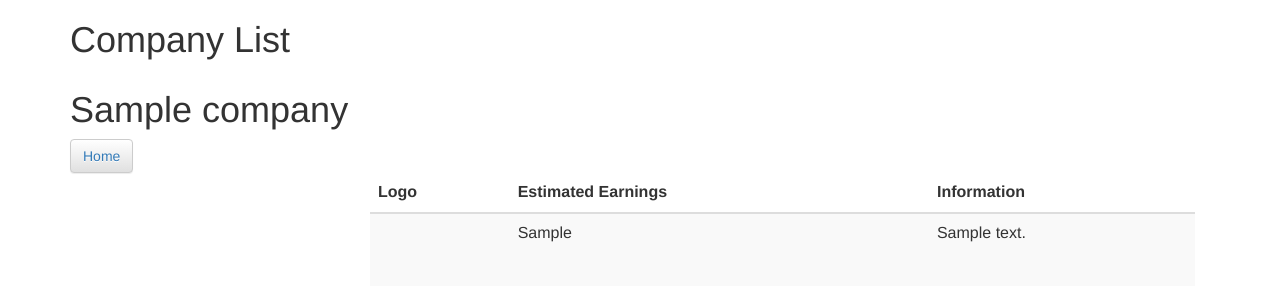
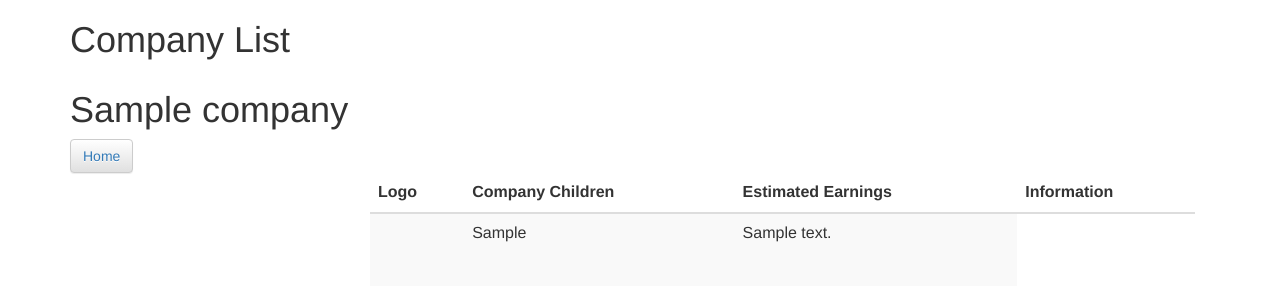
Before and after one commit to dmitrokostuk/company_list, a Django app: page /company/1/ in a window 1280 px wide. Shown: the top 300 px of the page. Run offline with Django 3.2, Linux system fonts and the light colour scheme; tables that the repository leaves empty hold one stand-in row (values such as "Sample post"); some libraries are stand-ins or nearby versions.

Commit message:
add some changes

```diff
--- a/src/company/companylist/views.py
+++ b/src/company/companylist/views.py
@@ -40,15 +40,19 @@ def company_edit(request,id=None):
 
 
 def company_detail(request, id = None):
+
     instance  = get_object_or_404(Company,id=id)
+   # queryset_list = Company.objects.filter(parent=id)
     context = {
+    #    "child_company":queryset_list,
         "company_name":instance.company_name,
         "instance": instance
     }
     return render(request, "company_detail.html",context )
 
 def company_list(request):
-    queryset_list = Company.objects.all()
+
+    queryset_list = Company.objects.filter(parent = None )
 
     context = {
                 "company_list": queryset_list,
--- a/src/company/templates/company_detail.html
+++ b/src/company/templates/company_detail.html
@@ -31,7 +31,7 @@
         <thead>
         <tr>
           <th>Logo</th>
-
+          <th>Company Children </th>
           <th> Estimated Earnings</th>
           <th> Information </th>
 
@@ -39,7 +39,9 @@
         </thead>
         <tbody>
           <tr>
-
+            {% for obj in company_detail %}
+           <td><td><a href='{{ obj.get_absolute_url }}'> {{ obj.company_name }}</a></td></td>
+           {% endfor %}
            <td></td>
            <td> {{ instance.company_estimated_earnings }}<br/></td>
            <td>{{ instance.content|linebreaks }}<br/> </td>
--- a/src/company/templates/company_list.html
+++ b/src/company/templates/company_list.html
@@ -27,11 +27,9 @@
         </thead>
 
 
+
          {% for obj in company_list %}
-           <ul>
 
-               {% include "tree_template.html" %}
-           </ul>
 
 
         <tbody>
```
Also changed, not shown: src/company/templates/tree_template.html (deleted, +0 -12 lines).
